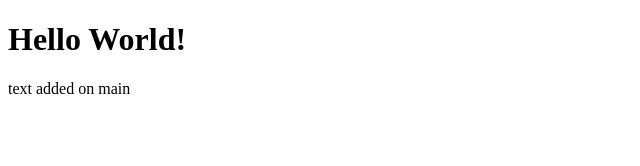
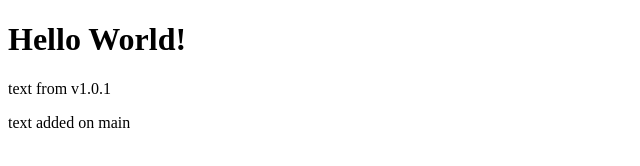
Before and after one commit to enviroaccounts/Git-rebase-test, a plain HTML site: page index.html in a window 1280 px wide. Shown: the whole page, without its empty margins (0-640 px from the left). Drawn offline with Linux system fonts and the light colour scheme.

Commit message:
update index.html on v1.0.1

```diff
--- a/index.html
+++ b/index.html
@@ -7,6 +7,7 @@
 </head>
 <body>
   <h1>Hello World!</h1>
+  <p>text from v1.0.1</p>
   <p>text added on main</p>
 </body>
 </html>
```
